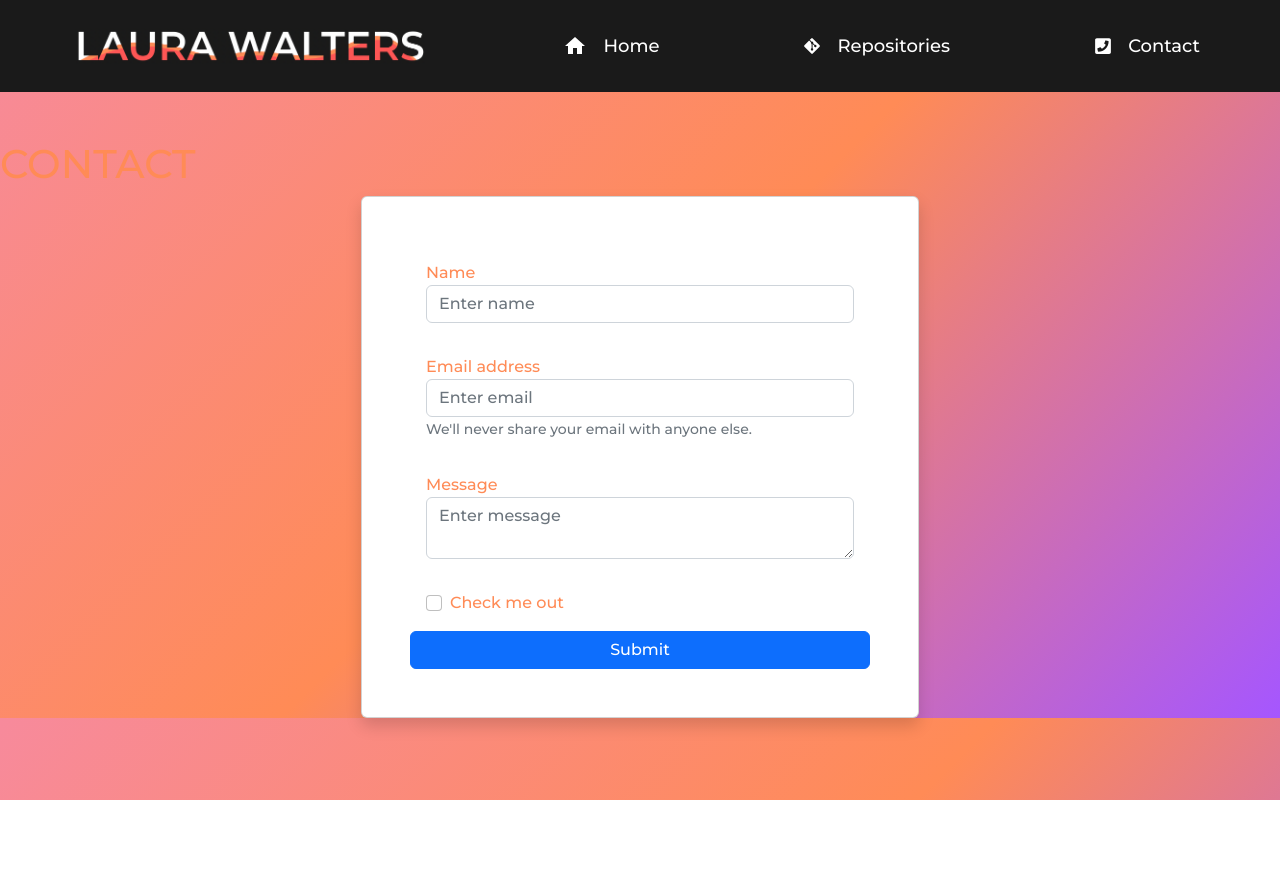
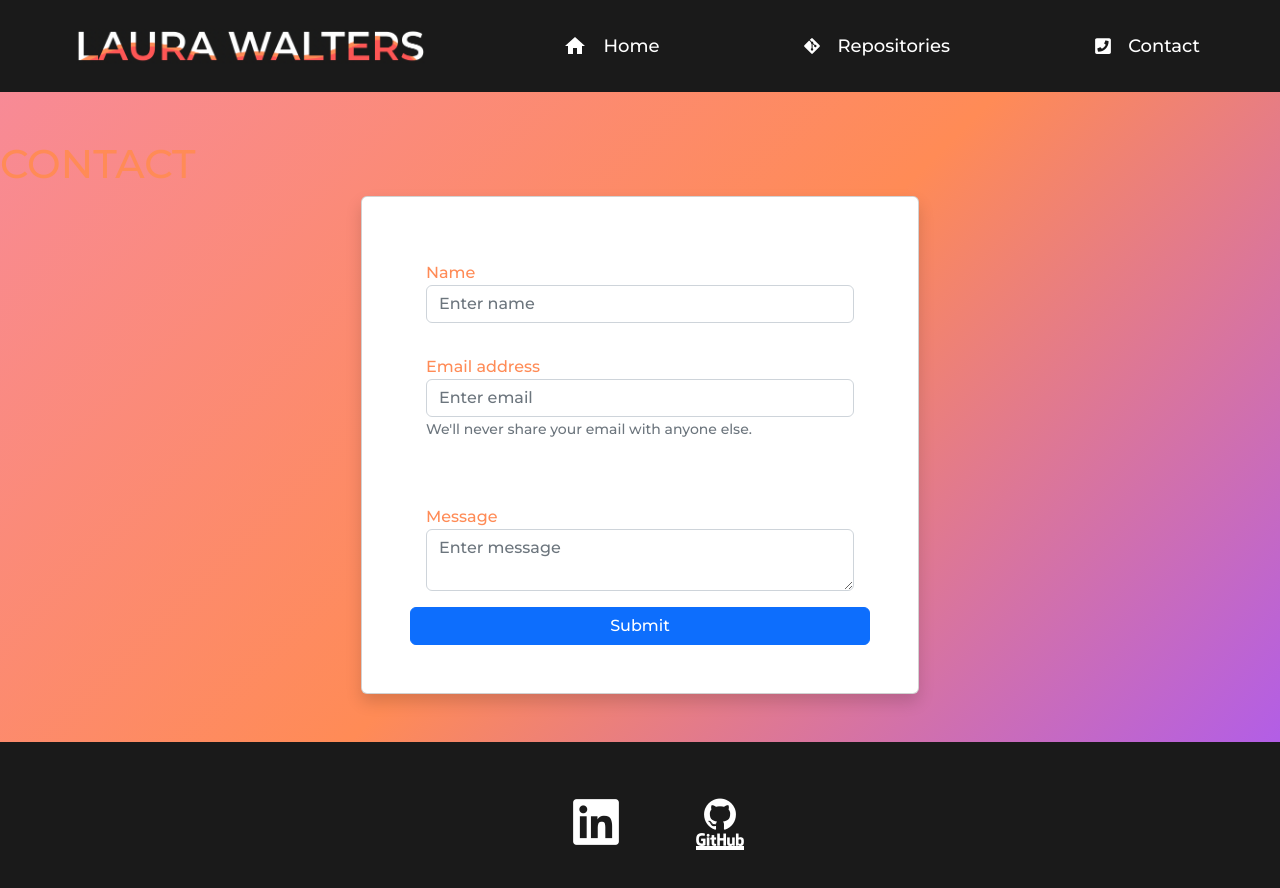
Before and after one commit to laurawalters1/Laura-Walters-Portfolio, a React (Create React App) app: page /contact in a window 1280 px wide. Shown: the top 888 px of the page. Before the commit the page ends 800 px from the top, so only its background shows below. Built offline with nearby package versions, Linux system fonts and the light colour scheme.

Commit message:
adding linkedin and github

```diff
--- a/src/App.js
+++ b/src/App.js
@@ -5,6 +5,7 @@ import Home from "./pages/Home";
 import Contact from "./pages/Contact";
 import Navbar from "./components/Navbar";
 import Repositories from "./pages/Repositories";
+import Footer from "./components/Footer";
 
 function App() {
   return (
@@ -27,6 +28,7 @@ function App() {
           </main>
         </div>
       </Router>
+      <Footer />
     </div>
   );
 }
--- /dev/null
+++ b/src/components/Footer.css
@@ -0,0 +1,21 @@
+:root {
+  --peach: #ff8b56;
+  --charcoal: #1a1a1a;
+  /* --charcoal: #313131; */
+}
+
+.footer {
+  width: 100% !important;
+  padding: 30px !important;
+  background-color: var(--charcoal) !important;
+  position: static;
+  bottom: 0px;
+  margin-top: 30px;
+  display: flex;
+  justify-content: center;
+}
+
+.footer-i {
+  font-size: 3rem;
+  margin: 20px;
+}
--- /dev/null
+++ b/src/components/Footer.jsx
@@ -0,0 +1,12 @@
+import React from 'react'
+import './Footer.css'
+function Footer() {
+  return (
+    <div className='footer w-100 mt-5'>
+        <a href='https://www.linkedin.com/in/laura-walters-099137215/' className='text-white text-decoration-none footer-i nav-text'><i class="devicon-linkedin-plain footer-i"></i></a>
+        <a href='https://github.com/laurawalters1' className='text-white'><i class="devicon-github-original-wordmark footer-i nav-text"></i></a>
+    </div>
+  )
+}
+
+export default Footer
--- a/src/components/RepositoryData.jsx
+++ b/src/components/RepositoryData.jsx
@@ -10,7 +10,7 @@ export const RepositoryData = [
         img: macromeals,
         link: 'https://laurawalters1.github.io/meal-planner-project-1/',
         repo: 'https://github.com/laurawalters1/meal-planner-project-1',
-        description: 'Lorem ipsum dolor, sit amet consectetur adipisicing elit. Fugiat eius eveniet dolorem nobis ad vel neque voluptas perspiciatis fuga consequuntur, tempore assumenda sit minus magnam corrupti alias nulla molestias. Dignissimos!'
+        description: 'Macro Meals is a meal planning app, designed to provide a user with inspiration for their daily meals, while also assisting them in maintaining a healthy calorie intake, to meet their goals. A user can input their height, weight, age, activity level, and goal, and recieve a personalised calorie goal along with a weeks-worth of delicious recipes. '
     },
     {
         title: 'Tech Talk',
@@ -18,7 +18,7 @@ export const RepositoryData = [
         link: 'https://immense-badlands-05123.herokuapp.com/',
         repo: 'https://github.com/laurawalters1/tech-blog',
 
-        description: 'Lorem ipsum dolor, sit amet consectetur adipisicing elit. Fugiat eius eveniet dolorem nobis ad vel neque voluptas perspiciatis fuga consequuntur, tempore assumenda sit minus magnam corrupti alias nulla molestias. Dignissimos!'
+        description: 'Tech Talk is a blog app, which allows like-minded individuals to connect, and blog about various topics. Users can signup, login, create, edit and delete posts, as well as comment on the posts of other users.'
 
     },
     {
@@ -26,7 +26,7 @@ export const RepositoryData = [
         img: solotraveller,
         link: 'https://tranquil-garden-06194.herokuapp.com/',
         repo: 'https://github.com/laurawalters1/solo-traveller',
-        description: 'Lorem ipsum dolor, sit amet consectetur adipisicing elit. Fugiat eius eveniet dolorem nobis ad vel neque voluptas perspiciatis fuga consequuntur, tempore assumenda sit minus magnam corrupti alias nulla molestias. Dignissimos!'
+        description: 'Solo Traveller is a social media app and advertising platform, allowing gap-year travel companies to advertise trips, and providing their customers with a platform from which they can interact with other travellers before travelling.'
 
     },
 ]
--- a/src/pages/Contact.js
+++ b/src/pages/Contact.js
@@ -6,7 +6,7 @@ function Contact() {
     <main className="">
       <h1>CONTACT</h1>
       <div className="container d-flex justify-content-center">
-        <form className="card shadow p-5 col-6">
+        <form className="card shadow p-5 col-11 col-lg-6">
           <div class="form-group m-3">
             <label for="exampleInputEmail1">Name</label>
             <input
@@ -18,7 +18,7 @@ function Contact() {
               placeholder="Enter name"
             />
           </div>
-          <div class="form-group m-3">
+          <div class="form-group m-3 mb-5">
             <label for="exampleInputEmail1">Email address</label>
             <input
               required
@@ -43,16 +43,7 @@ function Contact() {
               placeholder="Enter message"
             />
           </div>
-          <div class="form-check m-3">
-            <input
-              type="checkbox"
-              class="form-check-input"
-              id="exampleCheck1"
-            />
-            <label class="form-check-label" for="exampleCheck1">
-              Check me out
-            </label>
-          </div>
+
           <button type="submit" class="btn btn-primary">
             Submit
           </button>
--- a/src/pages/Home.jsx
+++ b/src/pages/Home.jsx
@@ -13,7 +13,7 @@ function Home() {
 
   return (
     <main className="d-flex flex-column align-items-center">
-    <div className="d-flex flex-column flex-lg-row align-items-center align-items-lg-start justify-content-center justify-content-lg-start container">
+    <div className="d-flex flex-column flex-lg-row align-items-center align-items-lg-start justify-content-center justify-content-lg-start m-0 container">
       <div className="">
       </div>
         <div className="col-12 col-lg-4 d-flex justify-content-center justify-content-lg-start">
@@ -42,8 +42,11 @@ function Home() {
               1240: {
                 perPage: 6,
               },
+              800: {
+                perPage: 2
+              },
               640: {
-                perPage: 3,
+                perPage: 1,
               },
             },
             arrows: false,
--- a/src/pages/Repositories.js
+++ b/src/pages/Repositories.js
@@ -61,7 +61,7 @@ function Repositories() {
         </Wrapper>
       </div>
       <Wrapper>
-        <h1>All Repositories</h1>
+        <h1 className="text-white">All Repositories</h1>
         <Splide
           className="d-flex justify-content-center"
           options={{
```
